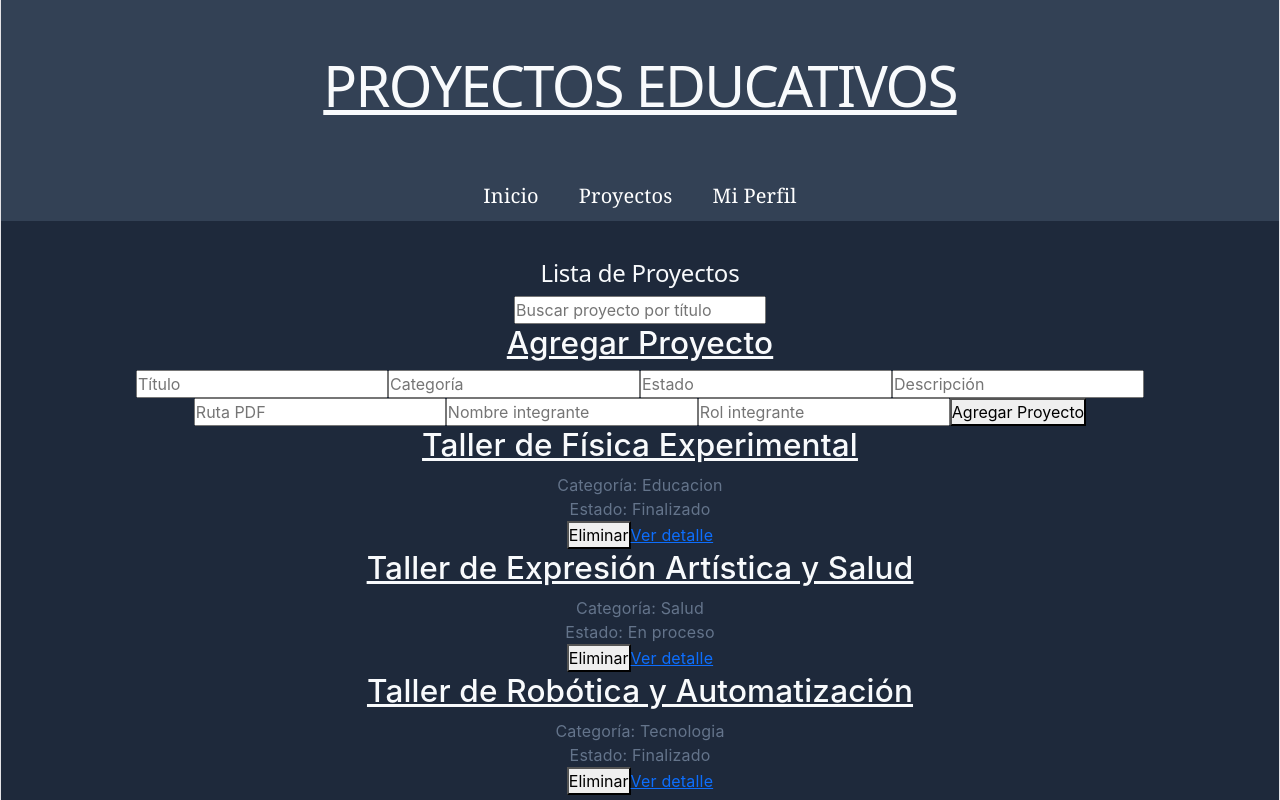
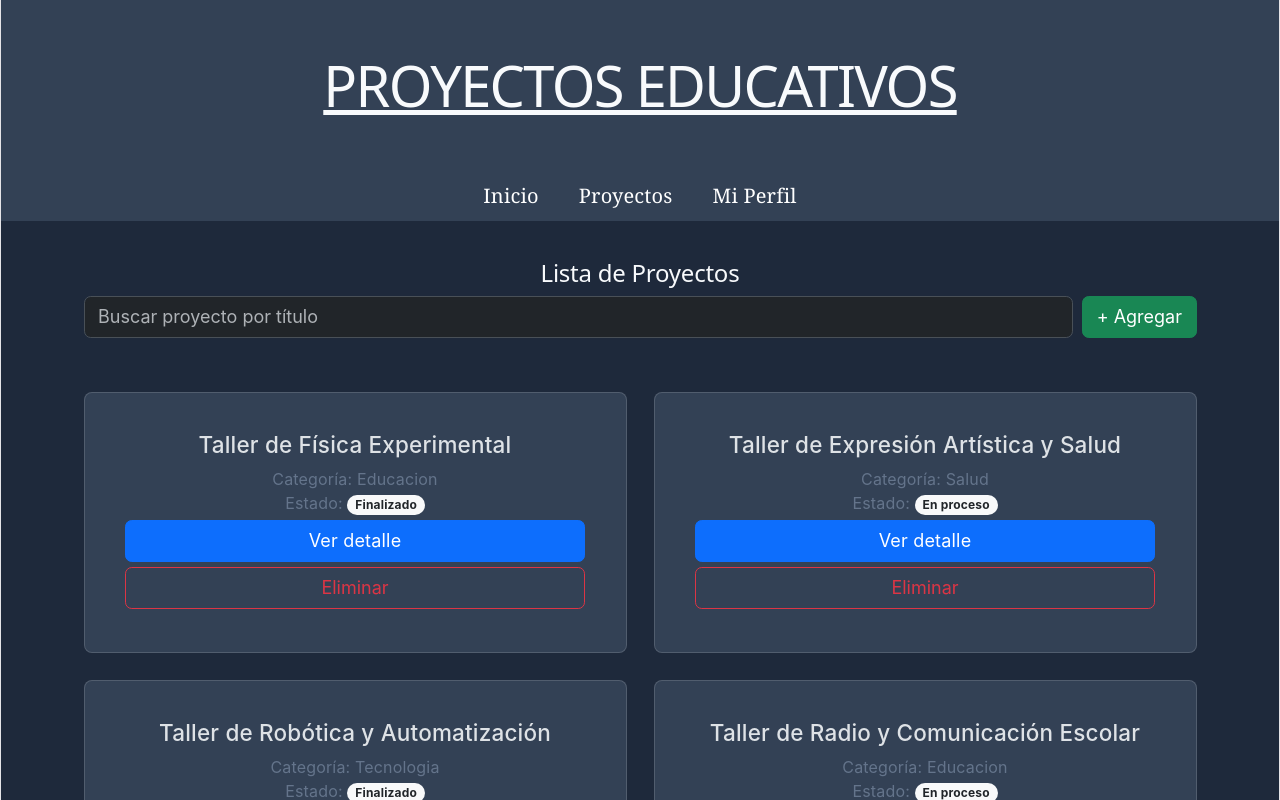
Before and after one commit to Fede301/pv_tp3_grupo5, a React (Vite) app: page /proyectos in a window 1280 px wide. Shown: the top 800 px of the page. Built offline with nearby package versions, Linux system fonts and the light colour scheme.

Commit message:
Nuevos estilos

```diff
--- a/index.html
+++ b/index.html
@@ -6,7 +6,7 @@
     <meta name="viewport" content="width=device-width, initial-scale=1.0" />
     <title>pv_tp3_grupo5</title>
   </head>
-  <body>
+  <body data-bs-theme="dark">
     <div id="root"></div>
     <script type="module" src="/src/main.jsx"></script>
   </body>
--- a/src/components/FormularioProyecto.jsx
+++ b/src/components/FormularioProyecto.jsx
@@ -1,6 +1,7 @@
-import React, { useState } from 'react';
+import { useState } from 'react';
+import { Modal, Button, Form } from 'react-bootstrap';
 
-const FormularioProyecto = ({ onAgregar }) => {
+const FormularioProyecto = ({ show, onHide, onAgregar }) => {
 
     const [formulario, setFormulario] = useState({
         titulo: "",
@@ -36,18 +37,31 @@ const FormularioProyecto = ({ onAgregar }) => {
     };
 
     return (
-        <div className="formulario">
-            <h3>Agregar Proyecto</h3>
-            <input type="text" name="titulo" placeholder="Título" value={formulario.titulo} onChange={handleFormulario} />
-            <input type="text" name="categoria" placeholder="Categoría" value={formulario.categoria} onChange={handleFormulario} />
-            <input type="text" name="estado" placeholder="Estado" value={formulario.estado} onChange={handleFormulario} />
-            <input type="text" name="descripcion" placeholder="Descripción" value={formulario.descripcion} onChange={handleFormulario} />
-            <input type="text" name="recursoPdf" placeholder="Ruta PDF" value={formulario.recursoPdf} onChange={handleFormulario} />
-            <input type="text" name="equipoNombre" placeholder="Nombre integrante" value={formulario.equipoNombre} onChange={handleFormulario} />
-            <input type="text" name="equipoRol" placeholder="Rol integrante" value={formulario.equipoRol} onChange={handleFormulario} />
-
-            <button onClick={handleSubmit}>Agregar Proyecto</button>
-        </div>
+        <Modal show={show} onHide={onHide}>
+            <Modal.Header closeButton>
+                <Modal.Title>Nuevo Proyecto</Modal.Title>
+            </Modal.Header>
+            <Modal.Body>
+                <Form.Label htmlFor="titulo">Título</Form.Label>
+                <Form.Control type="text" id="titulo" name="titulo" placeholder="Título" value={formulario.titulo} onChange={handleFormulario} />
+                <Form.Label htmlFor="categoria">Categoría</Form.Label>
+                <Form.Control type="text" id="categoria" name="categoria" placeholder="Categoría" value={formulario.categoria} onChange={handleFormulario} />
+                <Form.Label htmlFor="estado">Estado</Form.Label>
+                <Form.Control type="text" id="estado" name="estado" placeholder="Estado" value={formulario.estado} onChange={handleFormulario} />
+                <Form.Label htmlFor="descripcion">Descripción</Form.Label>
+                <Form.Control type="text" id="descripcion" name="descripcion" placeholder="Descripción" value={formulario.descripcion} onChange={handleFormulario} />
+                <Form.Label htmlFor="recursoPdf">Ruta PDF</Form.Label>
+                <Form.Control type="text" id="recursoPdf" name="recursoPdf" placeholder="Ruta PDF" value={formulario.recursoPdf} onChange={handleFormulario} />
+                <Form.Label htmlFor="equipoNombre">Nombre integrante</Form.Label>
+                <Form.Control type="text" id="equipoNombre" name="equipoNombre" placeholder="Nombre integrante" value={formulario.equipoNombre} onChange={handleFormulario} />
+                <Form.Label htmlFor="equipoRol">Rol integrante</Form.Label>
+                <Form.Control type="text" id="equipoRol" name="equipoRol" placeholder="Rol integrante" value={formulario.equipoRol} onChange={handleFormulario} />
+            </Modal.Body>
+            <Modal.Footer>
+                <Button variant="danger" onClick={onHide}>Cerrar</Button>
+                <Button variant="success" onClick={handleSubmit}>Agregar Proyecto</Button>
+            </Modal.Footer>
+        </Modal>
     );
 };
 
--- a/src/components/ProyectoCard.jsx
+++ b/src/components/ProyectoCard.jsx
@@ -1,20 +1,27 @@
-import React from 'react'
 import { Link } from 'react-router-dom';
+import { Card, Button, Badge, Col, Row } from 'react-bootstrap';
 
 const ProyectoCard = ({ datosProyecto, handleElimiminar, setProyectoSeleccionado }) => {
   return (
-    <div>
-      <h3>{datosProyecto.titulo}</h3>
-      <p>Categoría: {datosProyecto.categoria}</p>
-      <p>Estado: {datosProyecto.estado}</p>
-      <button onClick={() => handleElimiminar(datosProyecto.id)}>Eliminar</button>
-
-
-      { /* <button onClick={() => setProyectoSeleccionado(datosProyecto)}>Ver detalle</button> */}
-
-      <Link to={`/proyectos/${datosProyecto.id}`}>Ver detalle </Link>
-
-    </div>
+    <Col sm={6}>
+      <Card className="h-100">
+        <Card.Body>
+          <Card.Title>{datosProyecto.titulo}</Card.Title>
+          <Card.Text>Categoría: {datosProyecto.categoria}</Card.Text>
+          <Card.Text>
+            Estado: <Badge bg="light" text="dark" className="rounded-pill">{datosProyecto.estado}</Badge>
+          </Card.Text>
+          <Row className="p-1 g-1">
+          <Button as={Link} to={`/proyectos/${datosProyecto.id}`} variant="primary">
+            Ver detalle
+          </Button>
+          <Button onClick={() => handleElimiminar(datosProyecto.id)} variant="outline-danger">
+            Eliminar
+          </Button>
+          </Row>
+        </Card.Body>
+      </Card>
+    </Col>
   )
 }
 
--- a/src/components/RegistroActividad.jsx
+++ b/src/components/RegistroActividad.jsx
@@ -1,12 +1,13 @@
 import react from "react";
+import { Toast, ToastContainer } from "react-bootstrap";
 
-const RegistroActividad = ({ fecha }) => {
+const RegistroActividad = ({ fecha, mostrarCartel, setMostrarCartel }) => {
     return (
-        <div className="conteiner-registro">
-            <p>
-                <strong>Ultima actualizacion de Proyectos: </strong>{fecha} hs.
-            </p>
-        </div>
+        <ToastContainer position={"bottom-end"} className='mb-5 mx-3'>
+            <Toast bg={"primary"} onClose={() => setMostrarCartel(false)} show={mostrarCartel} delay={2500} autohide>
+                <Toast.Body>{fecha}</Toast.Body>
+            </Toast>
+        </ToastContainer>
     );
 }
 export default RegistroActividad;
--- a/src/views/ListaProyectos.jsx
+++ b/src/views/ListaProyectos.jsx
@@ -1,15 +1,18 @@
-import '../css/stylesproyectos.css';
 import { useEffect, useState, useRef } from 'react';
 import { obtenerProyectos, eliminarProyectos, buscarProyecto, agregarProyectos } from '../services/proyectoService';
 import ProyectoCard from '../components/ProyectoCard';
 import DetalleProyecto from './DetalleProyecto';
 import FormularioProyecto from '../components/FormularioProyecto';
+import { Container, Row, Button, Form, Alert, Toast, ToastContainer } from "react-bootstrap";
+import RegistroActividad from '../components/RegistroActividad';
 
 const ListaProyectos = () => {
     const [proyectos, setProyectos] = useState(obtenerProyectos());
     const [busqueda, setBusqueda] = useState("");
     const [proyectoSeleccionado, setProyectoSeleccionado] = useState(null);
     const [fecha, setFecha] = useState("");
+    const [showModal, setShowModal] = useState(false);
+    const [showCartel, setShowCartel] = useState(true);
     const esPrimeraCarga = useRef(true);
 
     const handleElimiminar = (id) => {
@@ -53,6 +56,7 @@ const ListaProyectos = () => {
             hour12: false
         });
         setFecha(`Última actualización de la lista: ${dia}/${mes}/${año} a las ${hora} hs.`);
+        setShowCartel(true);
     };
 
     useEffect(() => {
@@ -64,19 +68,21 @@ const ListaProyectos = () => {
     }, [proyectos]);
 
     return (
-        <div>
+        <Container>
             <h2>Lista de Proyectos</h2>
+            <div className='d-flex gap-2 mb-5'>
 
-            <input
-                type="text"
-                placeholder="Buscar proyecto por título"
-                value={busqueda}
-                onChange={handleBuscar}
-            />
+                <Form.Control
+                    type="text"
+                    placeholder="Buscar proyecto por título"
+                    value={busqueda}
+                    onChange={handleBuscar}
+                />
+                <Button variant="success" className="text-nowrap" onClick={() => setShowModal(true)}>+ Agregar</Button>
+                <FormularioProyecto show={showModal} onHide={() => setShowModal(false)} onAgregar={handleAgregar} />
+            </div>
 
-            <FormularioProyecto onAgregar={handleAgregar} />
-
-            <div className="proyectos-grid">
+            <Row xs={2} className="g-4">
                 {proyectos.map((proyecto) => (
                     <ProyectoCard
                         key={proyecto.id}
@@ -85,10 +91,9 @@ const ListaProyectos = () => {
                         setProyectoSeleccionado={setProyectoSeleccionado}
                     />
                 ))}
-            </div>
-            {fecha && <p style={{ color: 'white', textAlign: 'center', margin: '20px 0' }}>{fecha}</p>}
-            <DetalleProyecto proyecto={proyectoSeleccionado} />
-        </div>
+            </Row>
+            <RegistroActividad fecha={fecha} mostrarCartel={showCartel} setMostrarCartel={setShowCartel}/>
+        </Container>
     );
 };
 
```
Also changed, not shown: src/ProyectoCard.jsx (deleted, +0 -25 lines).
